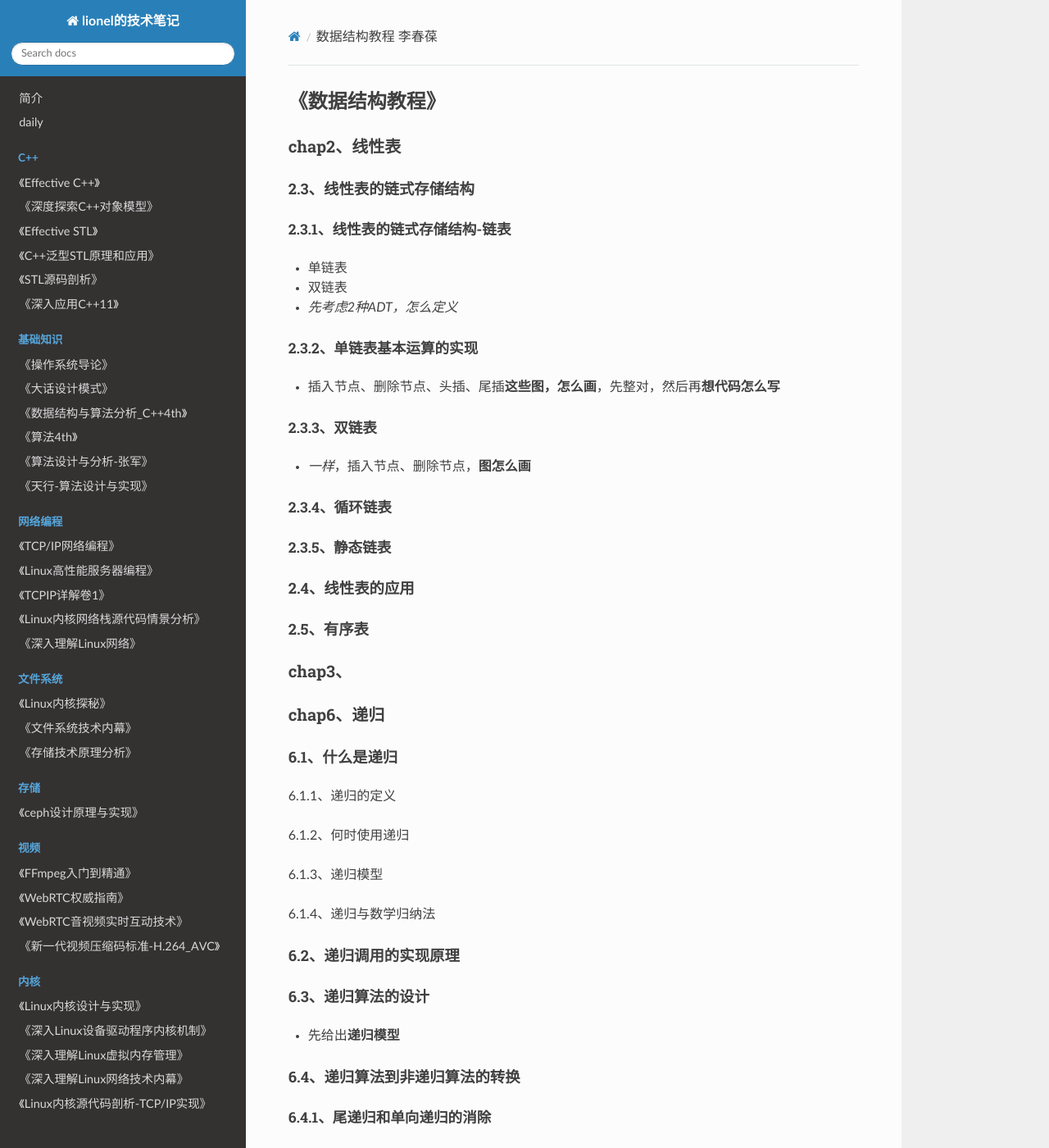
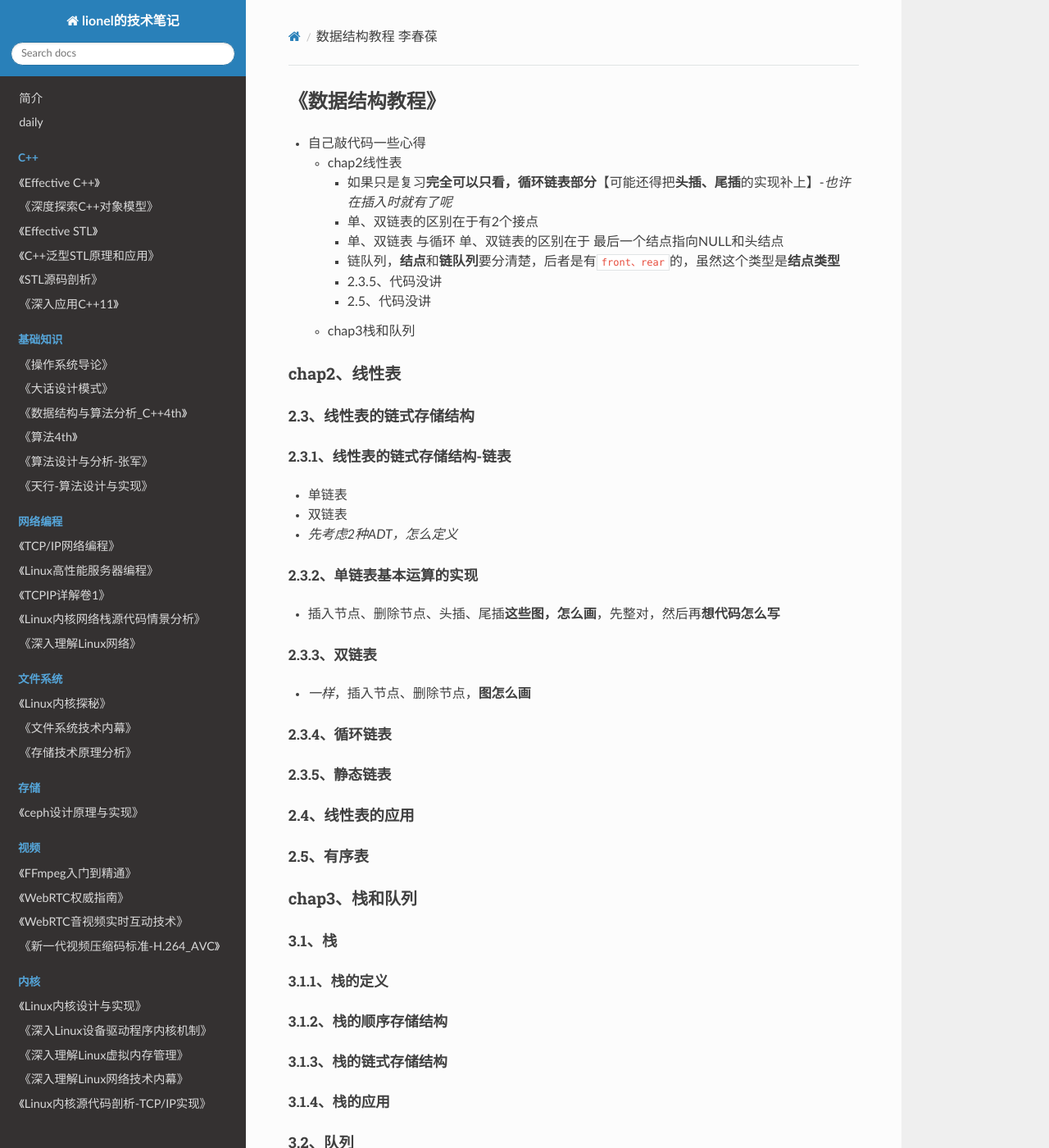
Before and after one commit to wolflion/booknotes, an MkDocs documentation site: the page built from docs/408/数据结构教程-李春葆.md, in a window 1280 px wide and 1400 px high. Shown: the whole window at 82% size. Built offline with MkDocs 1.6.1, drawn with Linux system fonts in a browser that asks for light colours; nearby versions of some CDN libraries; some of the changed text lies outside the part shown.

Commit message:
Update 数据结构教程-李春葆.md

```diff
--- a/docs/408/数据结构教程-李春葆.md
+++ b/docs/408/数据结构教程-李春葆.md
@@ -1,4 +1,14 @@
 ## 《数据结构教程》
+
++ 自己敲代码一些心得
+  + chap2线性表
+    + 如果只是复习**完全可以只看，循环链表部分**【可能还得把**头插、尾插**的实现补上】-*也许在插入时就有了呢*
+    + 单、双链表的区别在于有2个接点
+    + 单、双链表 与循环 单、双链表的区别在于 最后一个结点指向NULL和头结点
+    + 链队列，**结点**和**链队列**要分清楚，后者是有`front、rear`的，虽然这个类型是**结点类型**
+    + 2.3.5、代码没讲
+    + 2.5、代码没讲
+  + chap3栈和队列
 
 ### chap2、线性表
 
@@ -26,7 +36,27 @@
 
 #### 2.5、有序表
 
-### chap3、
+### chap3、栈和队列
+
+#### 3.1、栈
+
+##### 3.1.1、栈的定义
+
+##### 3.1.2、栈的顺序存储结构
+
+##### 3.1.3、栈的链式存储结构
+
+##### 3.1.4、栈的应用
+
+#### 3.2、队列
+
+##### 3.2.1、队列的定义
+
+##### 3.2.2、队列的顺序存储结构
+
+##### 3.2.3、队列的链式存储结构
+
+##### 3.2.4、队列的应用
 
 ### chap6、递归
 
```
